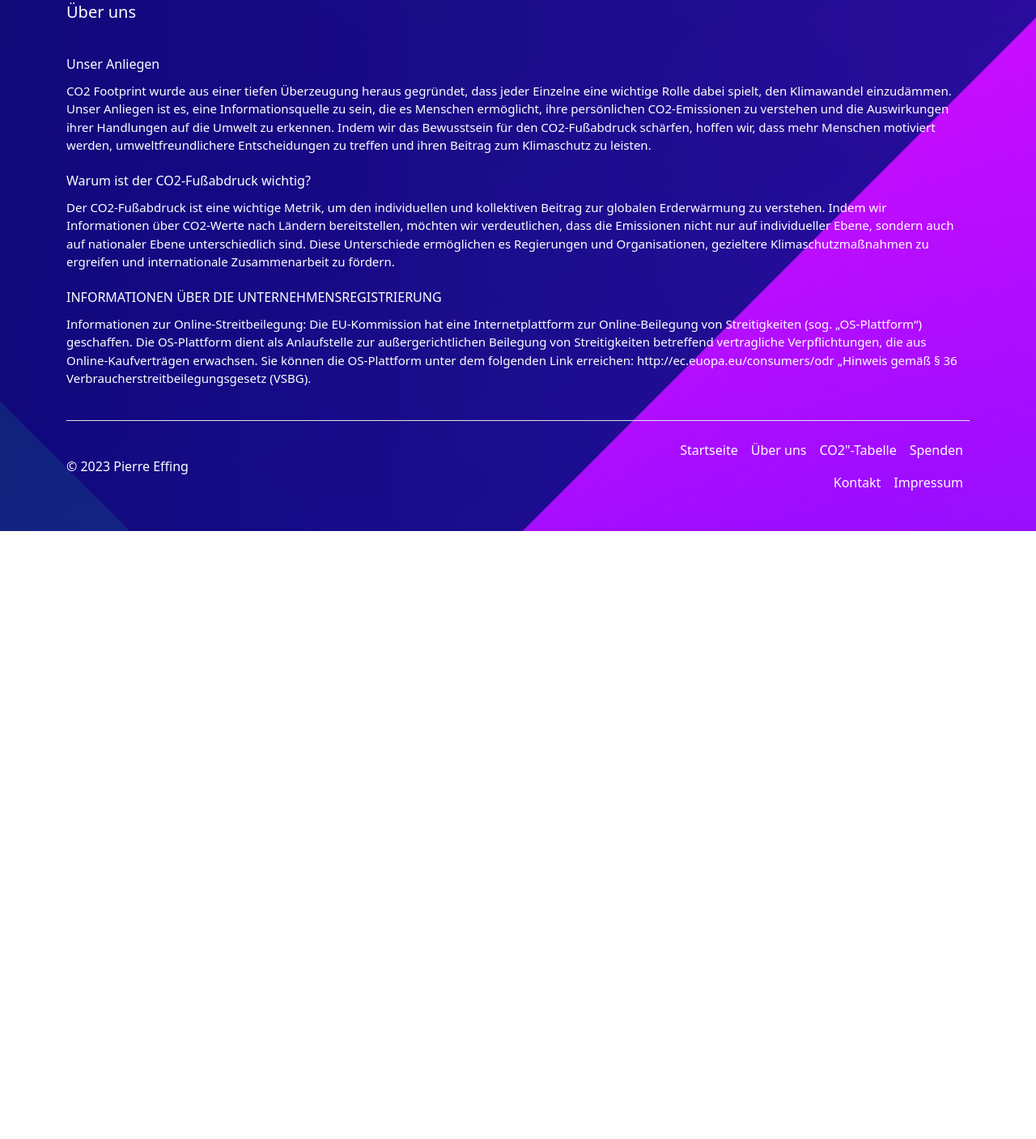
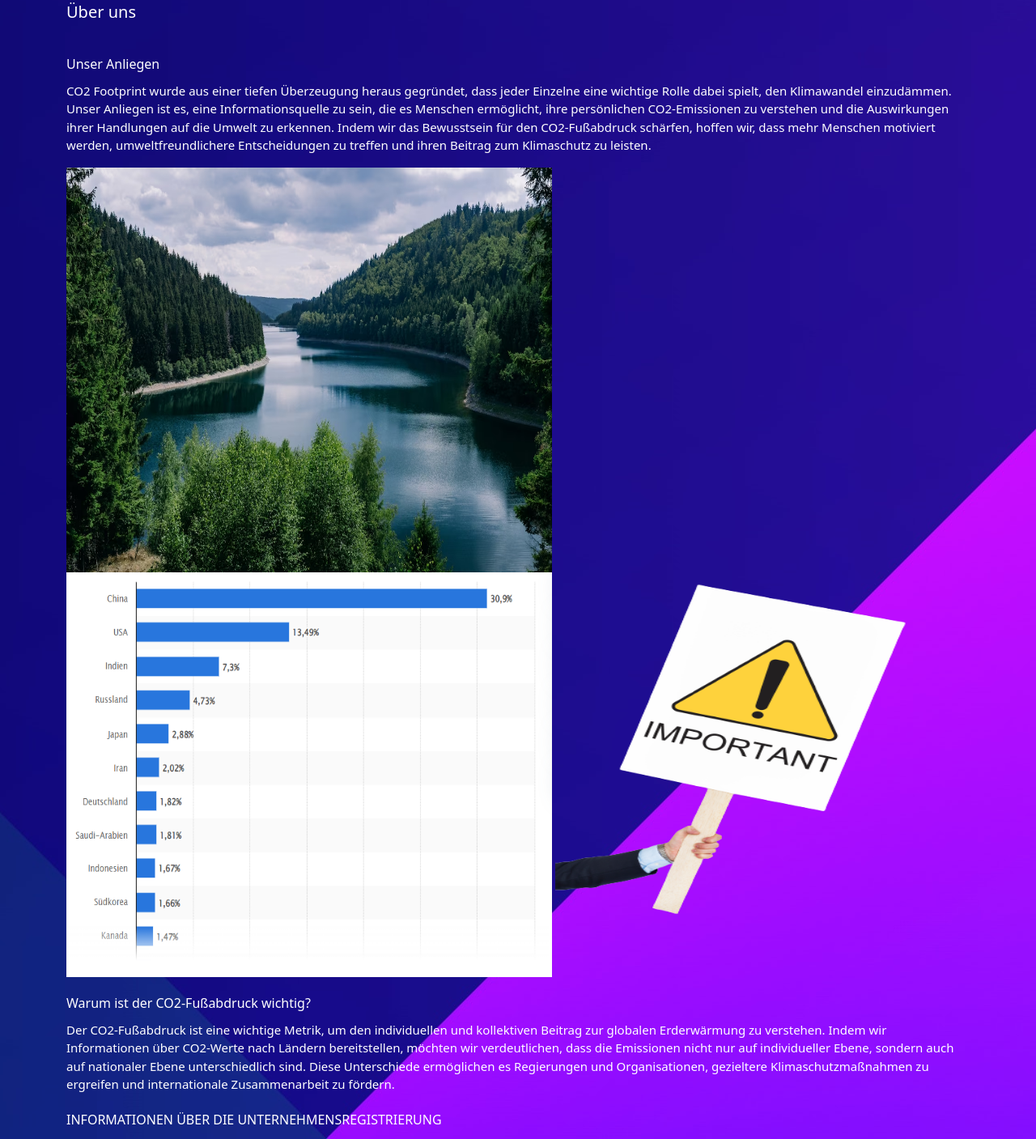
Before and after one commit to Pierre8594/co2-footprint-project, a plain HTML site: page ueber-uns.html in a window 1280 px wide. Shown: the part 283-1690 px from the top of the page at 81% size. Before the commit the page ends 939 px from the top, so only its background shows below. Drawn offline with nearby package versions, Linux system fonts and the light colour scheme.

Commit message:
Bilder hinzugefügt

```diff
--- a/styles/styles.css
+++ b/styles/styles.css
@@ -15,6 +15,23 @@ body
     background-attachment: fixed;
     background-repeat: no-repeat;
 
+}
+
+#ue1{
+    width: 600px;
+    height: 500px;
+    margin-right: 25px;
+}
+
+#ue2{
+    width: 600px;
+    height: 500px;
+
+}
+
+#ue3{
+    width: 500px;
+    height: 500px;
 }
 
 #NavLeft{
--- a/ueber-uns.html
+++ b/ueber-uns.html
@@ -38,7 +38,7 @@
 
             <ul class="nav flex-column" id="NavLeft" onload="changeMenuPosition()">
                 <li class="nav-item">
-                    <a class="nav-link active">Eintrag1</a>
+                    <a  class="nav-link active">Eintrag1</a>
                 </li>
                 <li class="nav-item">
                     <a class="nav-link active" href="a1" href="#">Eintrag2</a>
@@ -58,7 +58,12 @@
                 Unser Anliegen ist es, eine Informationsquelle zu sein, die es Menschen ermöglicht, ihre persönlichen CO2-Emissionen zu verstehen und die
                 Auswirkungen ihrer Handlungen auf die Umwelt zu erkennen. Indem wir das Bewusstsein für den CO2-Fußabdruck schärfen, hoffen wir,
                 dass mehr Menschen motiviert werden, umweltfreundlichere Entscheidungen zu treffen und ihren Beitrag zum Klimaschutz zu leisten.</p>
+            <img id="ue1" src="images/ue1.avif">
+            <img id ="ue2" src="images/ue2.png">
 
+
+
+            <img id="ue3" src="images/ue3.png">
 
             <p id="impressumHead">Warum ist der CO2-Fußabdruck wichtig?</p>
 
@@ -66,6 +71,9 @@
                 zu verstehen. Indem wir Informationen über CO2-Werte nach Ländern bereitstellen, möchten wir verdeutlichen, dass die Emissionen nicht
                 nur auf individueller Ebene, sondern auch auf nationaler Ebene unterschiedlich sind. Diese Unterschiede ermöglichen es Regierungen und
                 Organisationen, gezieltere Klimaschutzmaßnahmen zu ergreifen und internationale Zusammenarbeit zu fördern.</p>
+
+
+
             <p id="impressumHead">INFORMATIONEN ÜBER DIE UNTERNEHMENSREGISTRIERUNG</p>
 
 
```
Also changed, not shown: images/ue1.avif (added), images/ue2.png (added), images/ue3.png (added).
